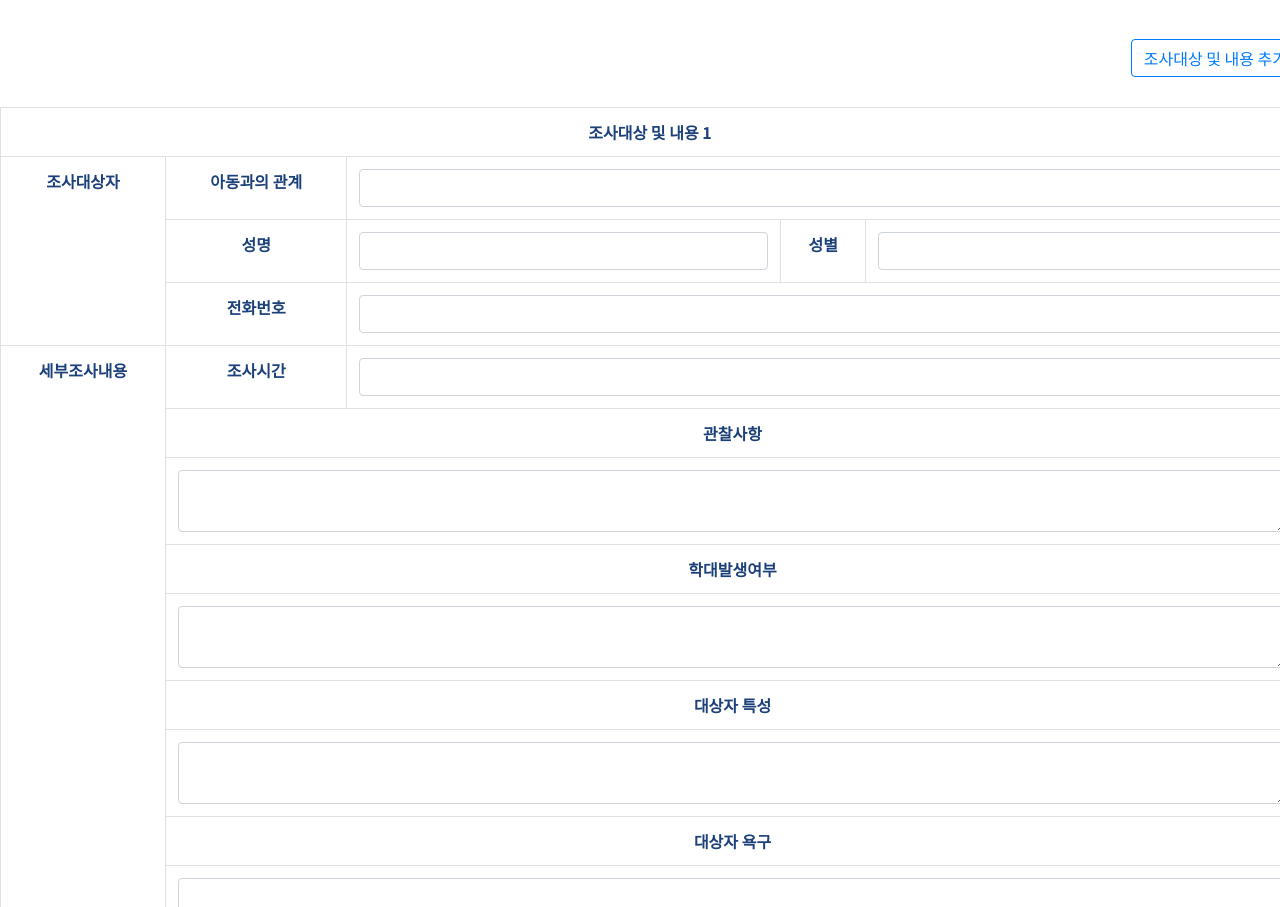
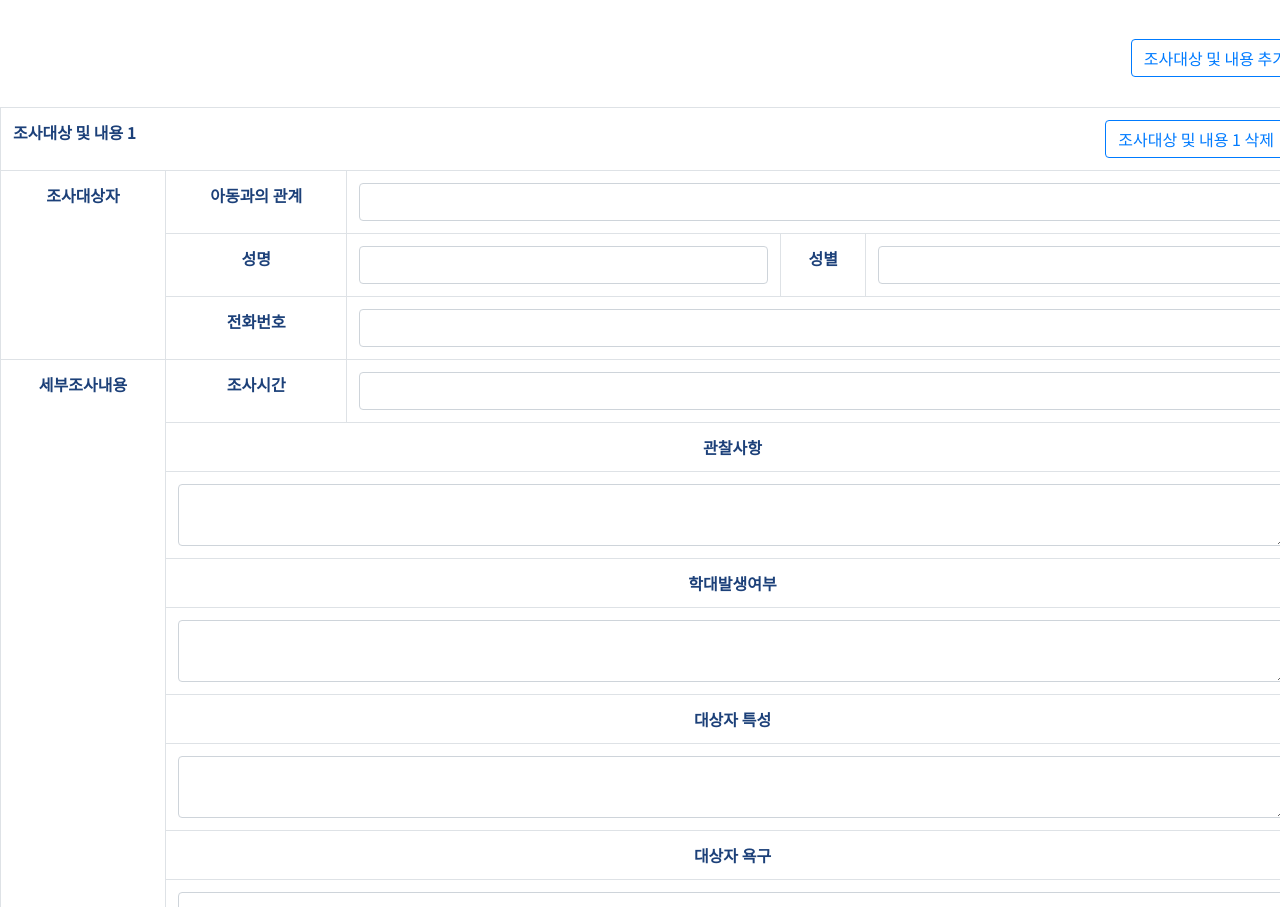
Before and after one commit to S2-D/ncads, a React (Create React App) app: page / in a window 1280 px wide. Shown: the part 1479-2386 px from the top of the page. Built offline with nearby package versions, Linux system fonts and the light colour scheme.

Commit message:
✨  조사 대상 및 내용 > 삭제 기능 추가

```diff
--- a/src/components/InvestigationTargetDetail.js
+++ b/src/components/InvestigationTargetDetail.js
@@ -15,23 +15,28 @@ const InvestigationTargetDetail = ({ isView }) => {
     etc: "",
   };
   const [investigationDetailList, setInvestigationDetailList] = useState([
-    {
-      relationshipWithChild: "",
-      name: "",
-      gender: "",
-      phoneNumber: "",
-      investigationTime: "",
-      observations: "",
-      abuseOrNot: "",
-      targetCharacteristics: "",
-      targetDesire: "",
-      etc: "",
-    },
+    inputs,
   ]);
+
+  const deleteDetail = (index1) => {
+    let filterArr = investigationDetailList.filter(
+      (data, index) => index !== index1
+    );
+    setInvestigationDetailList(filterArr);
+  };
+
+  const changeDetailList = (index, name, value) => {
+    let investigationDetailList1 = [...investigationDetailList];
+    investigationDetailList1[index] = {
+      ...investigationDetailList1[index],
+      [name]: value,
+    };
+    setInvestigationDetailList(investigationDetailList1);
+  };
 
   return (
     <>
-      <div className="table-header" style={{ justifyContent: "flex-end"}}>
+      <div className="table-header" style={{ justifyContent: "flex-end" }}>
         {isView && (
           <>
             {/* <h4>조사대상 및 내용</h4> */}
@@ -49,10 +54,16 @@ const InvestigationTargetDetail = ({ isView }) => {
           </>
         )}
       </div>
-      {investigationDetailList.map((v, index) => (
-        <InvestigationTargetDetailItem index={index} isView={isView} />
+      {investigationDetailList.map((value, index) => (
+        <InvestigationTargetDetailItem
+          key={index}
+          value={value}
+          index={index}
+          isView={isView}
+          deleteDetail={deleteDetail}
+          changeDetailList={changeDetailList}
+        />
       ))}
-
     </>
   );
 };
--- a/src/components/InvestigationTargetDetailItem.js
+++ b/src/components/InvestigationTargetDetailItem.js
@@ -1,25 +1,15 @@
 import { useState } from "react";
 
-const InvestigationTargetDetailItem = ({ isView, index }) => {
-  const [inputs, setInputs] = useState({
-    relationshipWithChild: "",
-    name: "",
-    gender: "",
-    phoneNumber: "",
-    investigationTime: "",
-    observations: "",
-    abuseOrNot: "",
-    targetCharacteristics: "",
-    targetDesire: "",
-    etc: "",
-  });
-
+const InvestigationTargetDetailItem = ({
+  value,
+  isView,
+  index,
+  deleteDetail,
+  changeDetailList,
+}) => {
   const onChange = (e) => {
     const { value, name } = e.target;
-    setInputs({
-      ...inputs,
-      [name]: value,
-    });
+    changeDetailList(index, name, value);
   };
 
   const {
@@ -33,16 +23,37 @@ const InvestigationTargetDetailItem = ({ isView, index }) => {
     targetCharacteristics,
     targetDesire,
     etc,
-  } = inputs;
+  } = value;
 
   return (
     <table className="table table-bordered">
       <tr>
-        <th colSpan={5}>조사대상 및 내용 {index + 1}</th>
+        <th colSpan={5}>
+          <div
+            style={{
+              display: "flex",
+              justifyContent: "space-between",
+              margin: "0px,30px",
+            }}
+          >
+            조사대상 및 내용 {index + 1}
+            {isView && (
+              <button
+                style={{ right: "80px" }}
+                value={index}
+                className="btn btn-outline-primary"
+                onClick={(e) => {
+                  deleteDetail(Number(e.target.value));
+                }}
+              >
+                조사대상 및 내용 {index + 1} 삭제
+              </button>
+            )}
+          </div>
+        </th>
       </tr>
       {isView ? (
         <>
-          {" "}
           <tr>
             <th rowSpan={3} style={{ width: "165px" }}>
               조사대상자
```
